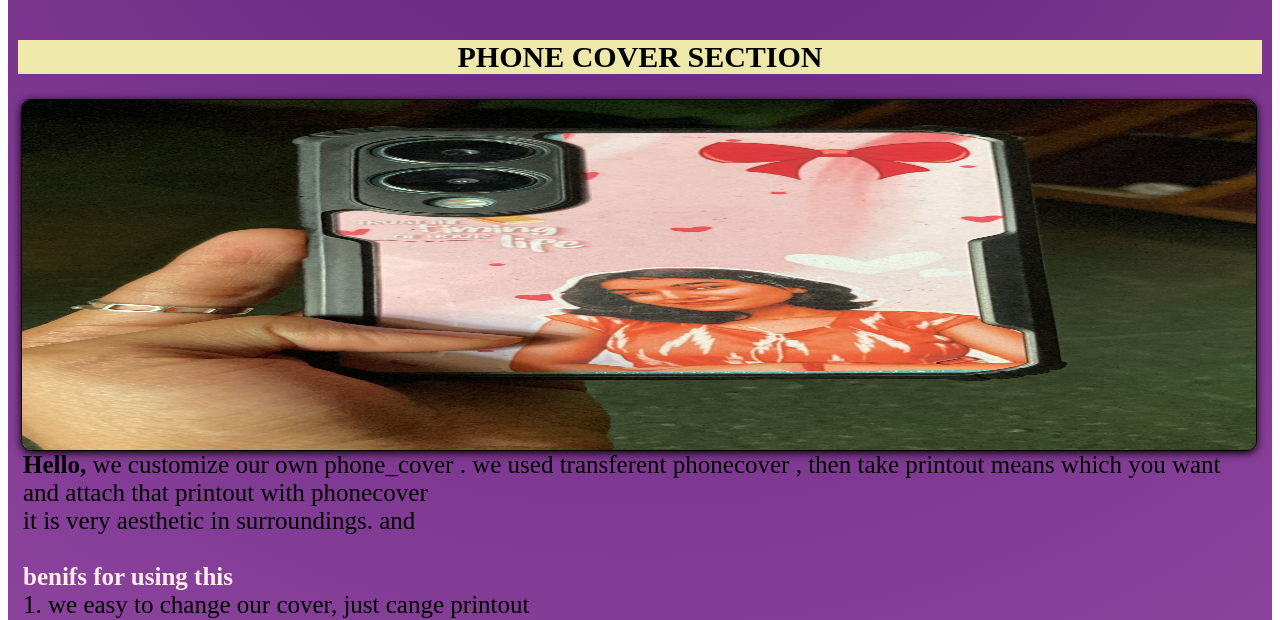
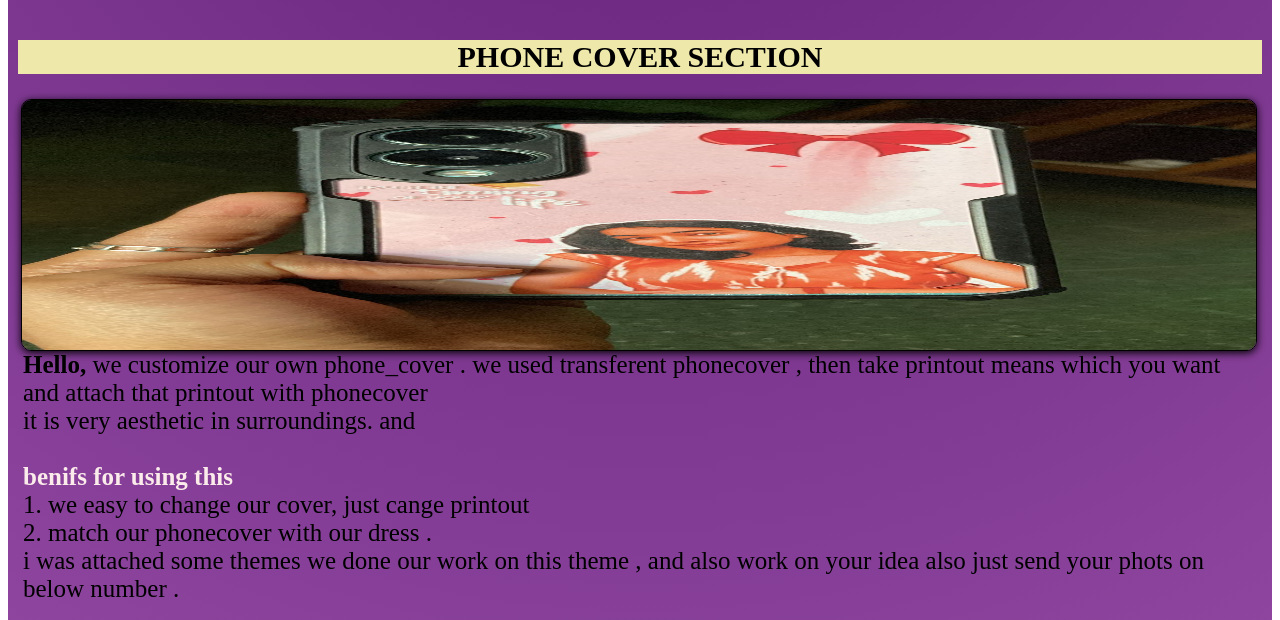
Before and after one commit to sushmitahonagekar/shreeram_center, a plain HTML site: page index.html in a window 1280 px wide. Shown: the part 2765-3385 px from the top of the page. Drawn offline with Linux system fonts and the light colour scheme.

Commit message:
Fix HTML structure and style issues

```diff
--- a/index.html
+++ b/index.html
@@ -249,7 +249,7 @@
 
         <div id="phone_cover"><h1 class="line">phone cover section</h1>
             <div class="cover">
-                <img id="cover1" style="float: right"src="images/p1.jpg" width="300px" height="350px" alt="">
+                <img id="cover1" style="float: right"src="images/p1.jpg" width="200px" height="250px" alt="">
                 <p> <b>Hello,</b> we customize our own phone_cover . we used transferent phonecover ,
                 then take printout means which you want and attach that printout with phonecover<br>
                  it is very aesthetic in surroundings. and <br>
```
